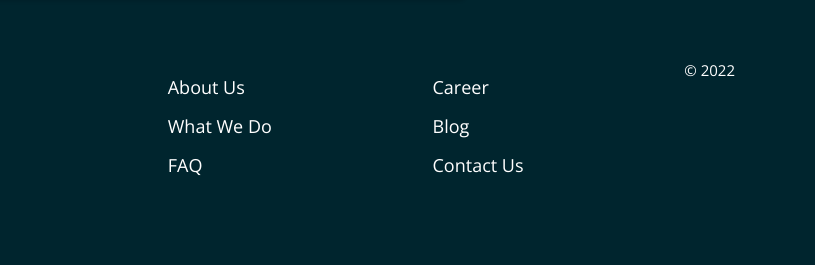
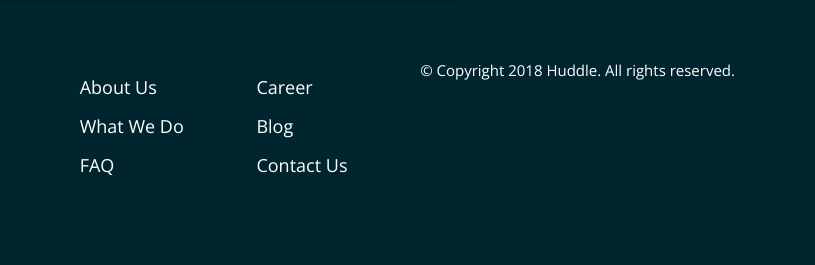
Before and after one commit to dekana1/Huddle, a plain HTML site: page index.html in a window 1280 px wide. Shown: the part 2353-2618 px from the top of the page, 465-1280 px from the left. Drawn offline with nearby package versions, Linux system fonts and the light colour scheme.

Commit message:
Update index.html

```diff
--- a/index.html
+++ b/index.html
@@ -100,7 +100,7 @@
                                 <i></i>
                                 <i></i>
                                 <i></i>
-                                <small>&copy 2022</small>
+                                <small>&copy Copyright 2018 Huddle. All rights reserved.</small>
                             </div>
                         <!-- </div> -->
                     </div>
```
